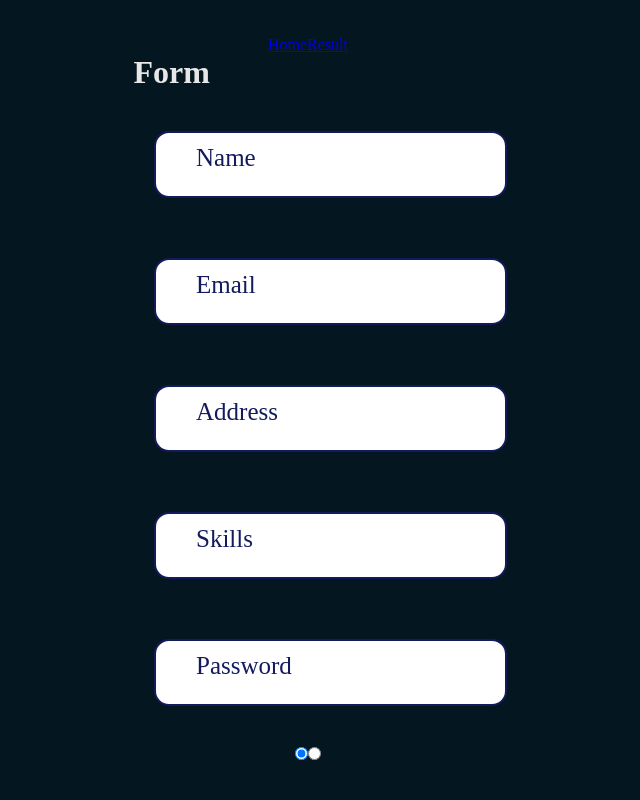
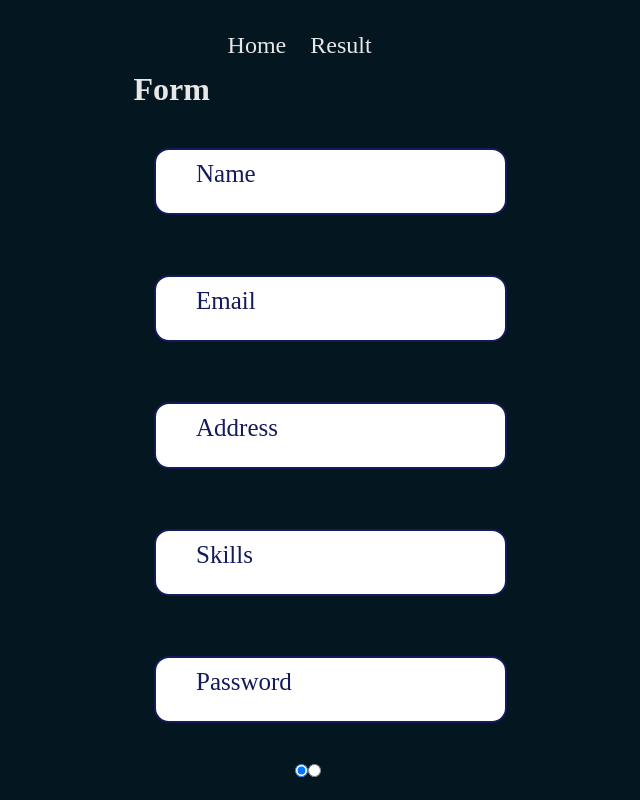
Before and after one commit to M-Hafez22/dynamic-form-vue, a Vue app: page / in a window 1280 px wide. Shown: the whole page, without its empty margins (332-972 px from the left). Built offline with nearby package versions, Linux system fonts and the light colour scheme.

Commit message:
💄 Style Links

```diff
--- /dev/null
+++ b/src/assets/_links.scss
@@ -0,0 +1,14 @@
+.links {
+    font-size: 1.5em;
+    width: 90%;
+    display: flex;
+    justify-content: center;
+    align-items: center;
+
+    a {
+      margin: 0.25em;
+      padding: 0.25em;
+      text-decoration: none;
+      color: inherit;
+    }
+  }
--- a/src/assets/main.scss
+++ b/src/assets/main.scss
@@ -1,5 +1,7 @@
 @import "config";
 @import "input";
+@import "links";
+
 .app {
   width: 100vw;
   height: 100vh;
```
